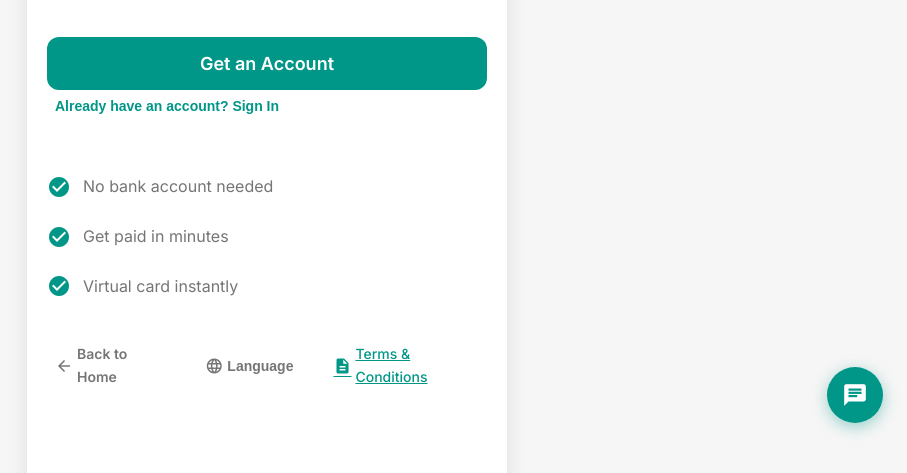
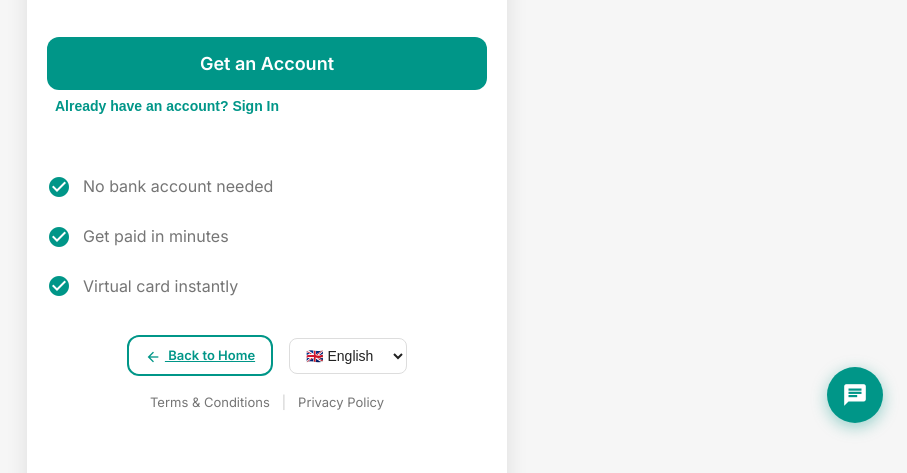
Before and after one commit to thesavides/checkpay, a website: page app.html in a window 1280 px wide. Shown: the part 293-766 px from the top of the page, without its empty margins (373-1280 px from the left). Drawn offline with Linux system fonts and the light colour scheme.

Commit message:
Redesign welcome screen footer: dropdown language, button, legal links
- Replace language modal button with inline dropdown selector
- Replace "Back to Home" text link with secondary button style
- Move T&C and Privacy links to separate legal footer line with
  plain grey text style (not teal link)
- Add Privacy Policy link alongside Terms & Conditions
- Sync dropdown with language modal changes

Co-Authored-By: Claude Opus 4.6 <noreply@anthropic.com>

```diff
--- a/app.html
+++ b/app.html
@@ -72,18 +72,21 @@
                 </div>
 
                 <div class="welcome-footer-links">
-                    <a href="index.html" class="btn-text home-link">
-                        <span class="material-icons" style="font-size: 18px; vertical-align: middle; margin-right: 4px;">arrow_back</span>
+                    <a href="index.html" class="btn btn-secondary btn-small" id="back-to-home-btn">
+                        <span class="material-icons" style="font-size: 16px; vertical-align: middle; margin-right: 4px;">arrow_back</span>
                         Back to Home
                     </a>
-                    <button class="btn-text home-link" id="welcome-language-btn">
-                        <span class="material-icons" style="font-size: 18px; vertical-align: middle; margin-right: 4px;">language</span>
-                        Language
-                    </button>
-                    <a href="#" class="btn-text home-link tc-link" data-terms="terms">
-                        <span class="material-icons" style="font-size: 18px; vertical-align: middle; margin-right: 4px;">description</span>
-                        <span data-i18n="terms.termsAndConditions">Terms & Conditions</span>
-                    </a>
+                    <select class="welcome-language-select" id="welcome-language-select">
+                        <option value="en">🇬🇧 English</option>
+                        <option value="es">🇪🇸 Español</option>
+                        <option value="ph">🇵🇭 Filipino</option>
+                        <option value="yo">🇳🇬 Yorùbá</option>
+                    </select>
+                </div>
+                <div class="welcome-footer-legal">
+                    <a href="#" class="welcome-legal-link tc-link" data-terms="terms" data-i18n="terms.termsAndConditions">Terms & Conditions</a>
+                    <span class="welcome-legal-divider">|</span>
+                    <a href="#" class="welcome-legal-link tc-link" data-terms="privacy" data-i18n="terms.privacyPolicy">Privacy Policy</a>
                 </div>
             </div>
         </div>
--- a/app.js
+++ b/app.js
@@ -35,10 +35,16 @@ const CheckPayApp = {
             this.showScreen('kyc-screen');
         });
 
-        // Welcome screen language button
-        document.getElementById('welcome-language-btn')?.addEventListener('click', () => {
-            this.openLanguageModal();
-        });
+        // Welcome screen language dropdown
+        var welcomeLangSelect = document.getElementById('welcome-language-select');
+        if (welcomeLangSelect) {
+            welcomeLangSelect.value = i18n.currentLanguage;
+            welcomeLangSelect.addEventListener('change', function() {
+                i18n.setLanguage(welcomeLangSelect.value);
+                i18n.updateUI();
+                CheckPayApp.updateTermsCheckboxLabels();
+            });
+        }
 
         // Sign in link (demo shortcut — skips KYC)
         document.getElementById('sign-in-link')?.addEventListener('click', () => {
@@ -860,6 +866,10 @@ const CheckPayApp = {
 
                 // Update T&C checkbox labels for new language
                 CheckPayApp.updateTermsCheckboxLabels();
+
+                // Sync welcome language dropdown
+                var wls = document.getElementById('welcome-language-select');
+                if (wls) wls.value = btn.dataset.lang;
             });
         });
 
--- a/styles.css
+++ b/styles.css
@@ -280,8 +280,53 @@ body {
 .welcome-footer-links {
     display: flex;
     justify-content: center;
-    gap: 24px;
+    align-items: center;
+    gap: 16px;
     margin-top: 24px;
+}
+
+.welcome-language-select {
+    padding: 8px 12px;
+    border: 1px solid #ddd;
+    border-radius: 8px;
+    font-size: 14px;
+    color: var(--text-primary);
+    background: var(--white);
+    cursor: pointer;
+    outline: none;
+}
+
+.welcome-language-select:focus {
+    border-color: var(--primary-color);
+}
+
+.btn-small {
+    padding: 8px 16px;
+    font-size: 13px;
+}
+
+.welcome-footer-legal {
+    display: flex;
+    justify-content: center;
+    align-items: center;
+    gap: 12px;
+    margin-top: 16px;
+}
+
+.welcome-legal-link {
+    font-size: 13px;
+    color: var(--text-secondary) !important;
+    text-decoration: none !important;
+    font-weight: 400 !important;
+}
+
+.welcome-legal-link:hover {
+    text-decoration: underline !important;
+}
+
+.welcome-legal-divider {
+    color: #ccc;
+    font-size: 13px;
 }
 
 .btn-remove {
```
